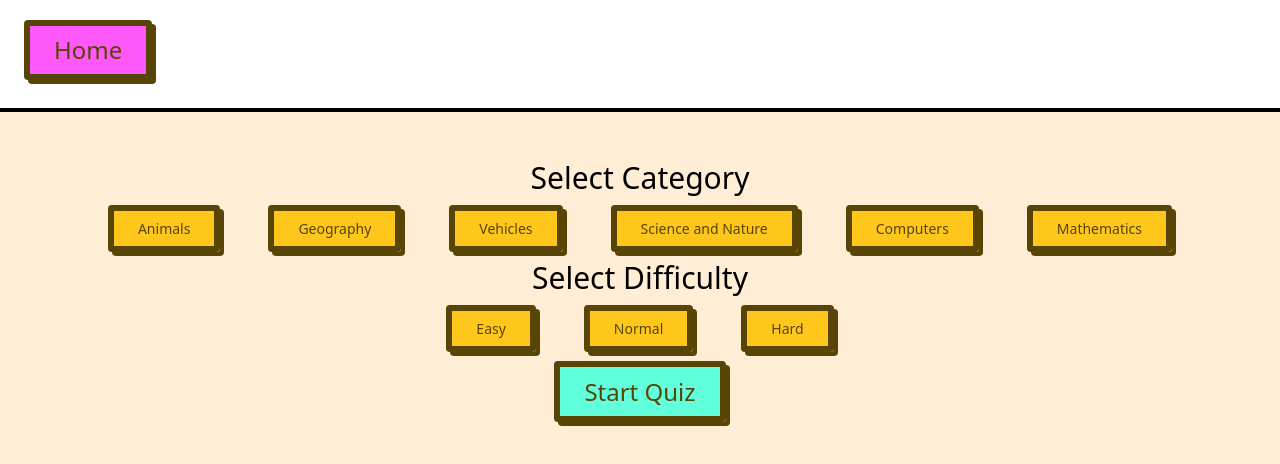
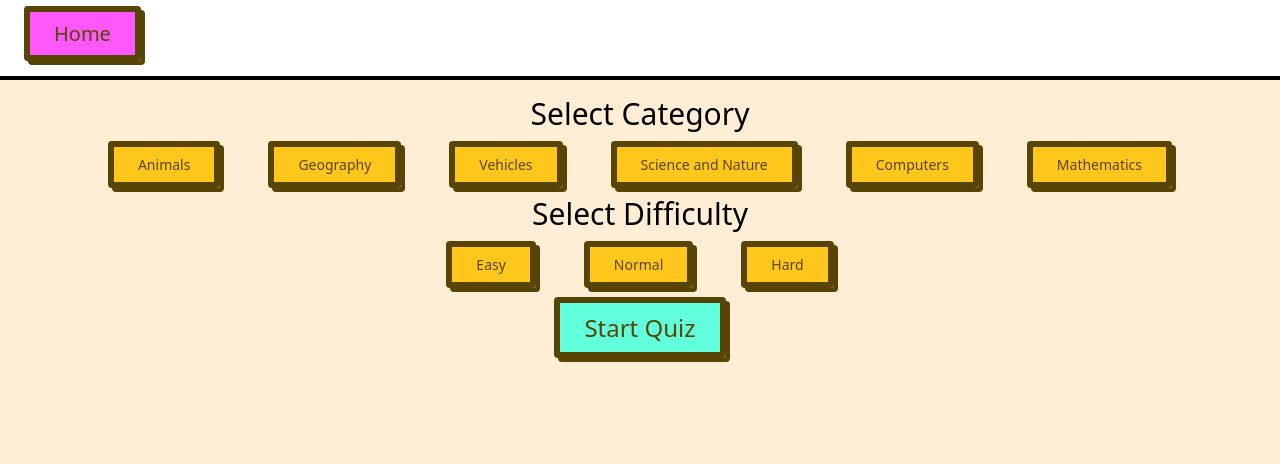
Before and after one commit to shaikhyakubhossain/quiz-app, a Next.js app: page / in a window 1280 px wide. Shown: the top 464 px of the page. Built offline with nearby package versions, Linux system fonts and the light colour scheme.

Commit message:
Improve Nav css, refactor code

```diff
--- a/src/app/component/MainMenu/main-menu.component.tsx
+++ b/src/app/component/MainMenu/main-menu.component.tsx
@@ -37,7 +37,7 @@ export default function MainMenu(): JSX.Element {
     }
 
     return (
-        <div className={`${styles.mainContainer} text-center mt-12`}>
+        <div className={`${styles.mainContainer} text-center`}>
             <QuestionSettings setCategory={setCategory} setDifficulty={setDifficulty} />
             <ResetStatesAndRouteChangeBtn customBgColor='#61FFDB' url={'/Question/1?' + startQuizQuery.category + '&' + startQuizQuery.difficulty}>Start Quiz</ResetStatesAndRouteChangeBtn>
         </div>
--- a/src/app/component/Nav/nav.component.tsx
+++ b/src/app/component/Nav/nav.component.tsx
@@ -3,9 +3,9 @@ import ResetStatesAndRouteChangeBtn from '../ResetStatesAndRouteChangeBtn/reset-
 
 export default function Nav() {
     return (
-        <div className={`${styles.mainContainer} flex w-full h-28 border-b-4 border-black bg-white`}>
+        <div className={`${styles.mainContainer} fixed top-0 py-5 w-full h-20 border-b-4 border-black bg-white`}>
             <div className={`${styles.menuBtn}`}></div>
-            <ResetStatesAndRouteChangeBtn url={'/'} customBgColor='#FF58FA'>Home</ResetStatesAndRouteChangeBtn>
+            <ResetStatesAndRouteChangeBtn url={'/'} customBgColor='#FF58FA' customTW='text-xl mx-4'>Home</ResetStatesAndRouteChangeBtn>
         </div>
     );
 }
--- a/src/app/layout.tsx
+++ b/src/app/layout.tsx
@@ -19,7 +19,9 @@ export default function RootLayout({
         <RTKStoreProvider>
         <>
         <Nav />
+        <div className='mt-24'>
         {children}
+        </div>
         </>
         </RTKStoreProvider>
         </body>
```
